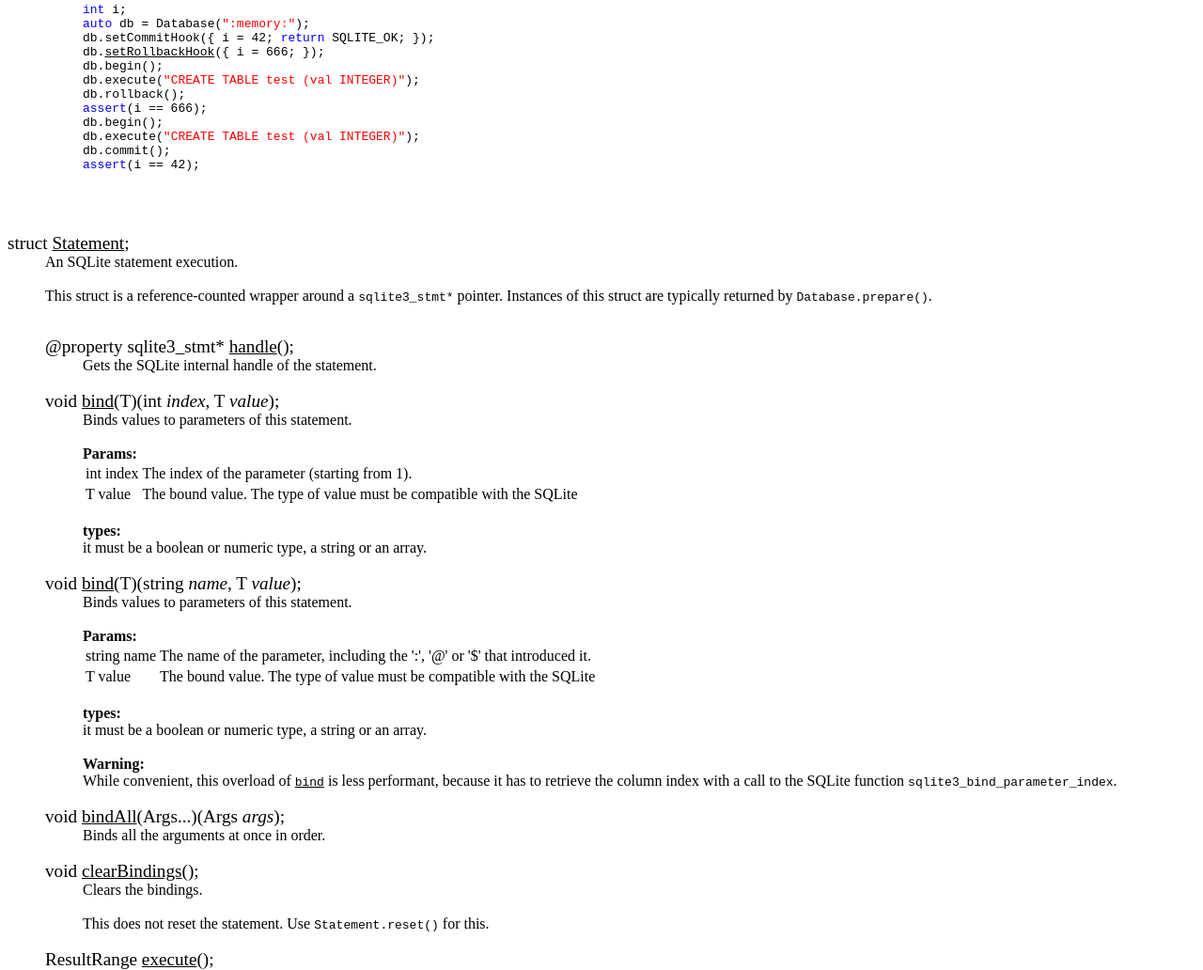
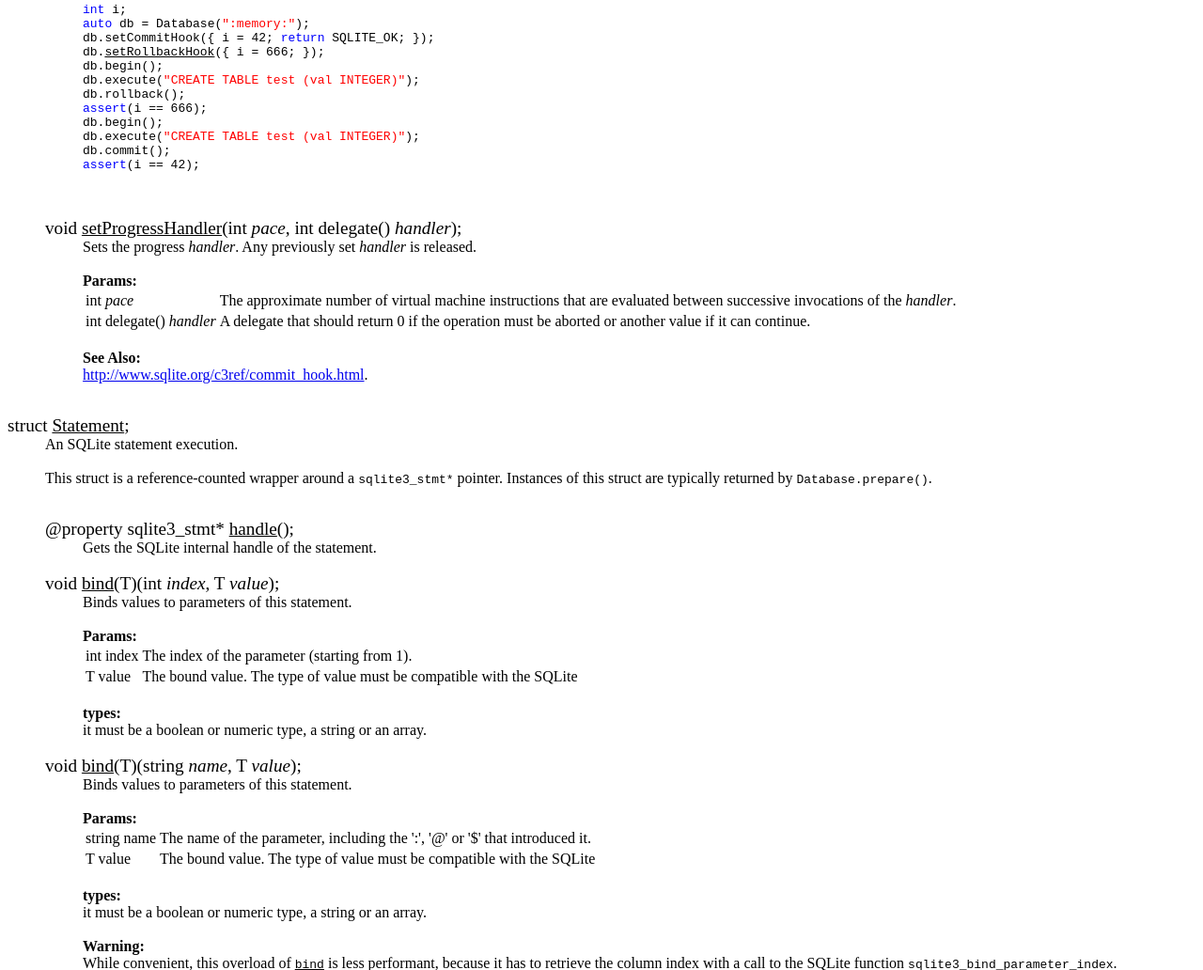
Before and after one commit to dlang-community/d2sqlite3, a plain HTML site: page docs/d2sqlite3.html in a window 1280 px wide. Shown: the part 6906-7938 px from the top of the page at 94% size. Drawn offline with Linux system fonts and the light colour scheme.

Commit message:
Added metho to set a progress handler.

```diff
--- a/docs/d2sqlite3.html
+++ b/docs/d2sqlite3.html
@@ -489,6 +489,23 @@ db.commit();
 </pre>
 <br><br>
 </dd>
+<dt><big><a name="Database.setProgressHandler"></a>void <u>setProgressHandler</u>(int <i>pace</i>, int delegate() <i>handler</i>);
+</big></dt>
+<dd>Sets the progress <i>handler</i>.
+    Any previously set <i>handler</i> is released.
+<br><br>
+<b>Params:</b><br>
+<table><tr><td>int <i>pace</i></td>
+<td>The approximate number of virtual machine instructions that are
+        evaluated between successive invocations of the <i>handler</i>.</td></tr>
+<tr><td>int delegate() <i>handler</i></td>
+<td>A delegate that should return 0 if the operation must be
+        aborted or another value if it can continue.</td></tr>
+</table><br>
+<b>See Also:</b><br>
+<a href="http://www.sqlite.org/c3ref/commit_hook.html">http://www.sqlite.org/c3ref/commit_hook.html</a>.<br><br>
+
+</dd>
 </dl>
 </dd>
 <dt><big><a name="Statement"></a>struct <u>Statement</u>;
```
Also changed, not shown: 1 other file.
